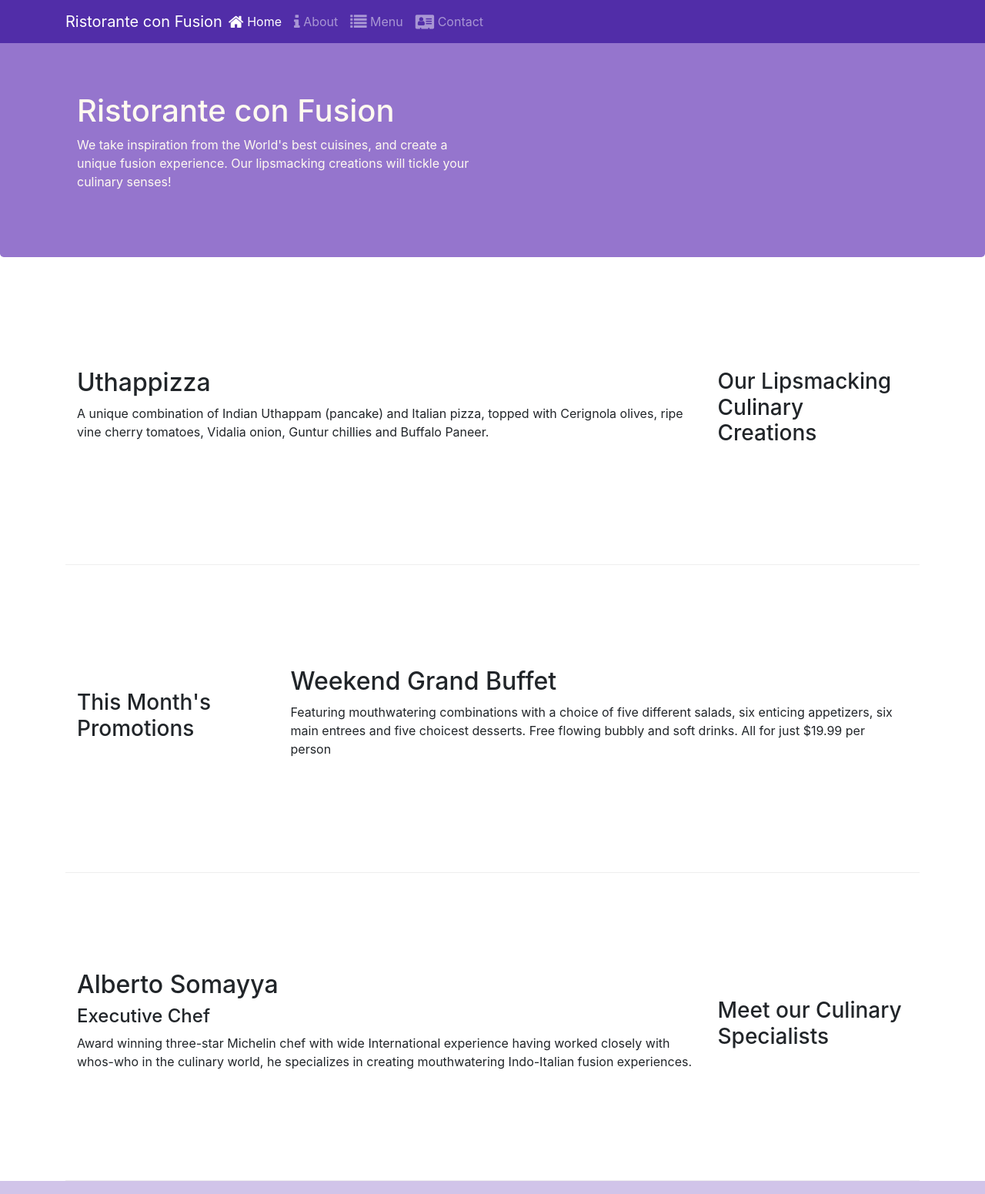
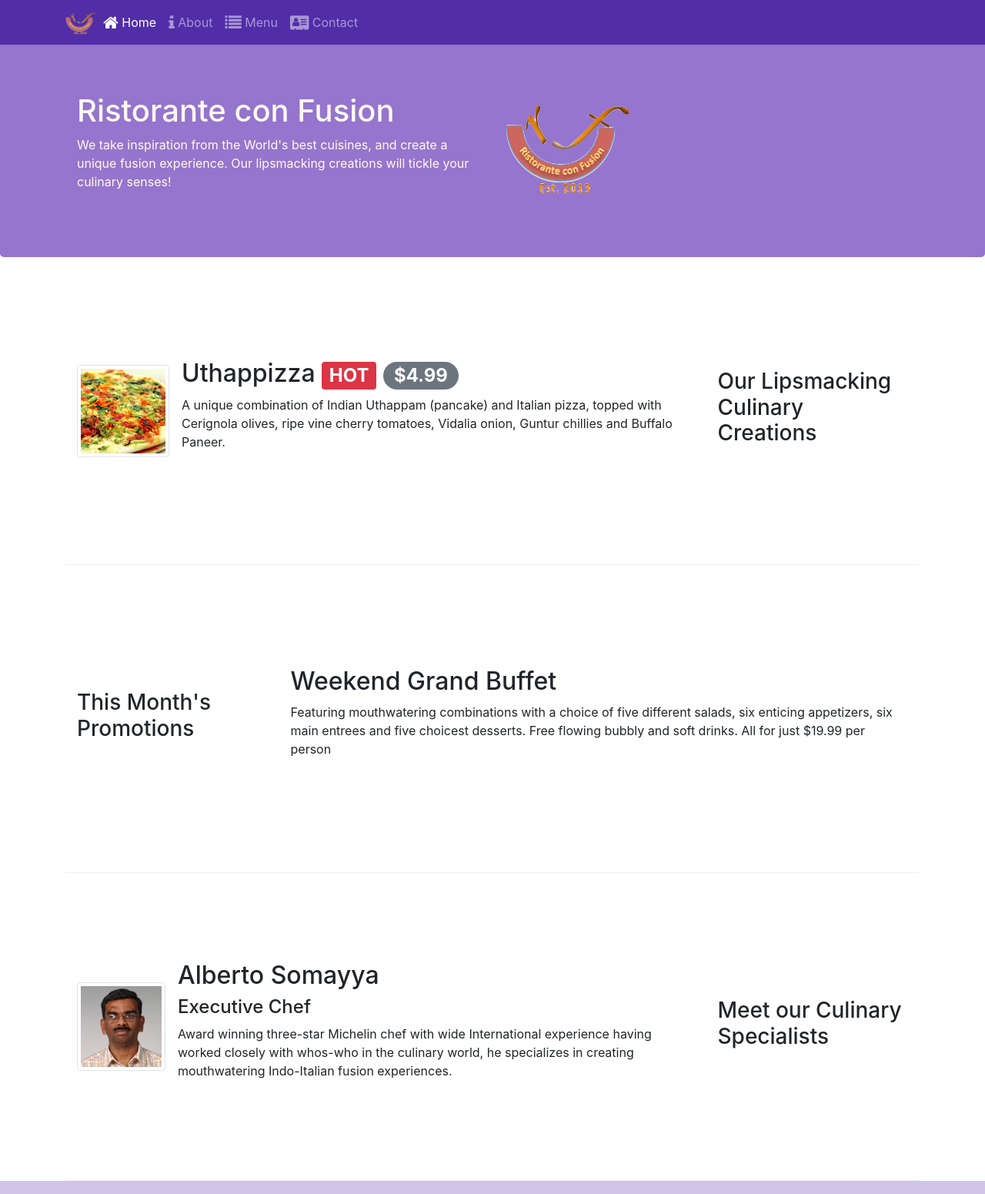
Before and after one commit to Harish-babu-muppalla/Ristorante-con-Fusion, a website: page index.html in a window 1280 px wide. Shown: the top 1551 px of the page at 77% size. Drawn offline with nearby package versions, Linux system fonts and the light colour scheme.

Commit message:
images and alerting users

```diff
--- a/index.html
+++ b/index.html
@@ -22,7 +22,7 @@
 		<button class="navbar-toggler" type="button" data-toggle="collapse" data-target="#Navbar">
 			<span class="navbar-toggler-icon"> </span>
 		</button>
-			<a class ="navbar-brand mr-auto" href="#">Ristorante con Fusion </a>
+			<a class ="navbar-brand mr-auto" href="#"><img src="img/logo.png" height="30" width="41"> </a>
 			<div class="collapse navbar-collapse" id="Navbar">
 			<ul class="navbar-nav mr-auto">
 				<li class="nav-item active"><a class="nav-link" href="#"><span class="fa fa-home fa-lg"></span> Home</a></li>
@@ -40,7 +40,8 @@
                     <h1>Ristorante con Fusion</h1>
                     <p>We take inspiration from the World's best cuisines, and create a unique fusion experience. Our lipsmacking creations will tickle your culinary senses!</p>
                 </div>
-                <div class="col-12 col-sm">
+                <div class="col-12 col-sm align-self-center">
+                    <img src="img/logo.png" class="img-fluid">
                 </div>
             </div>
         </div>
@@ -52,9 +53,17 @@
                 <h3>Our Lipsmacking Culinary Creations</h3>
             </div>
             <div class=" col col-sm order-sm-first col-md">
-                <h2>Uthappizza</h2>
-                <div class="d-none d-sm-block"><p>A unique combination of Indian Uthappam (pancake) and Italian pizza, topped with Cerignola olives, ripe vine cherry tomatoes, Vidalia onion, Guntur chillies and Buffalo Paneer.</p>
-				</div>
+			 <div class="media">
+                    <img class="d-flex mr-3 img-thumbnail align-self-center"
+                            src="img/uthappizza.png" alt="Uthappizza">
+                    <div class="media-body">
+                        <h2 class="mt-0">Uthappizza <span class="badge badge-danger">HOT</span> <span class="badge badge-pill badge-secondary">$4.99</span></h2>
+                        <p class="d-none d-sm-block">A unique combination of Indian Uthappam (pancake) and
+                            Italian pizza, topped with Cerignola olives, ripe vine
+                            cherry tomatoes, Vidalia onion, Guntur chillies and
+                            Buffalo Paneer.</p>
+                    </div>
+                </div>
 			</div>
         </div>
 
@@ -75,10 +84,19 @@
                 <h3>Meet our Culinary Specialists</h3>
             </div>
             <div class=" col col-sm order-sm-fast col-md">
-                <h2>Alberto Somayya</h2>
-                <h4>Executive Chef</h4>
-                <div class="d-none d-sm-block"><p>Award winning three-star Michelin chef with wide International experience having worked closely with whos-who in the culinary world, he specializes in creating mouthwatering Indo-Italian fusion experiences. </p>
-				</div>
+                 <div class="media">
+                    <img class="d-flex mr-3 img-thumbnail align-self-center"
+                            src="img/alberto.png" alt="Alberto Somayya">
+                    <div class="media-body">
+                        <h2 class="mt-0">Alberto Somayya</h2>
+                        <h4>Executive Chef</h4>
+                        <p class="d-none d-sm-block">Award winning three-star Michelin chef with wide
+                            International experience having worked closely with
+                            whos-who in the culinary world, he specializes in
+                            creating mouthwatering Indo-Italian fusion experiences.
+                            </p>
+                    </div>
+                </div>
 			</div>
         </div>
     </div>
```
Also changed, not shown: aboutus.html (+1 -1 lines), contactus.html (+1 -1 lines), img/alberto.png (added), img/buffet.png (added), img/logo.png (added), img/uthappizza.png (added), 1 other file.
